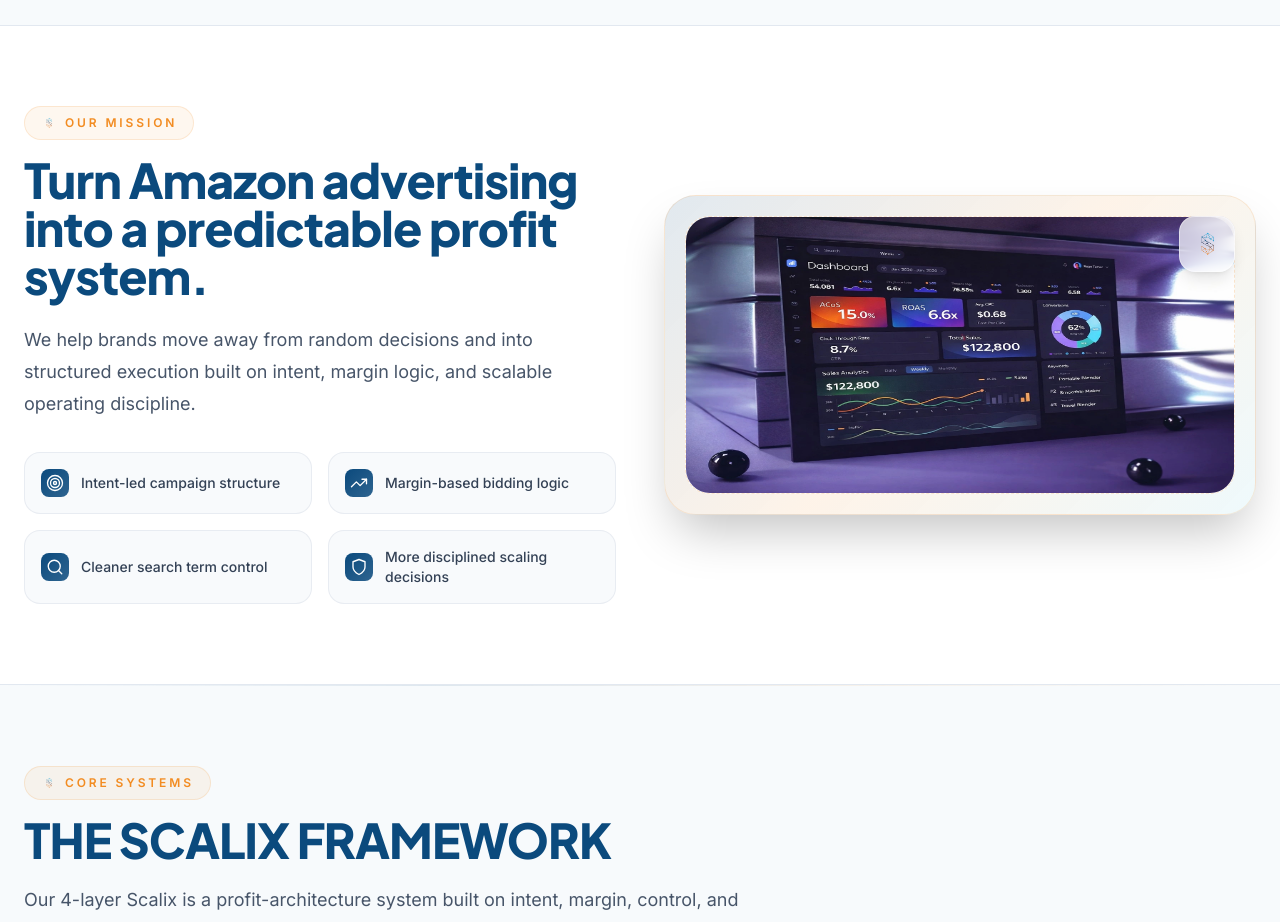
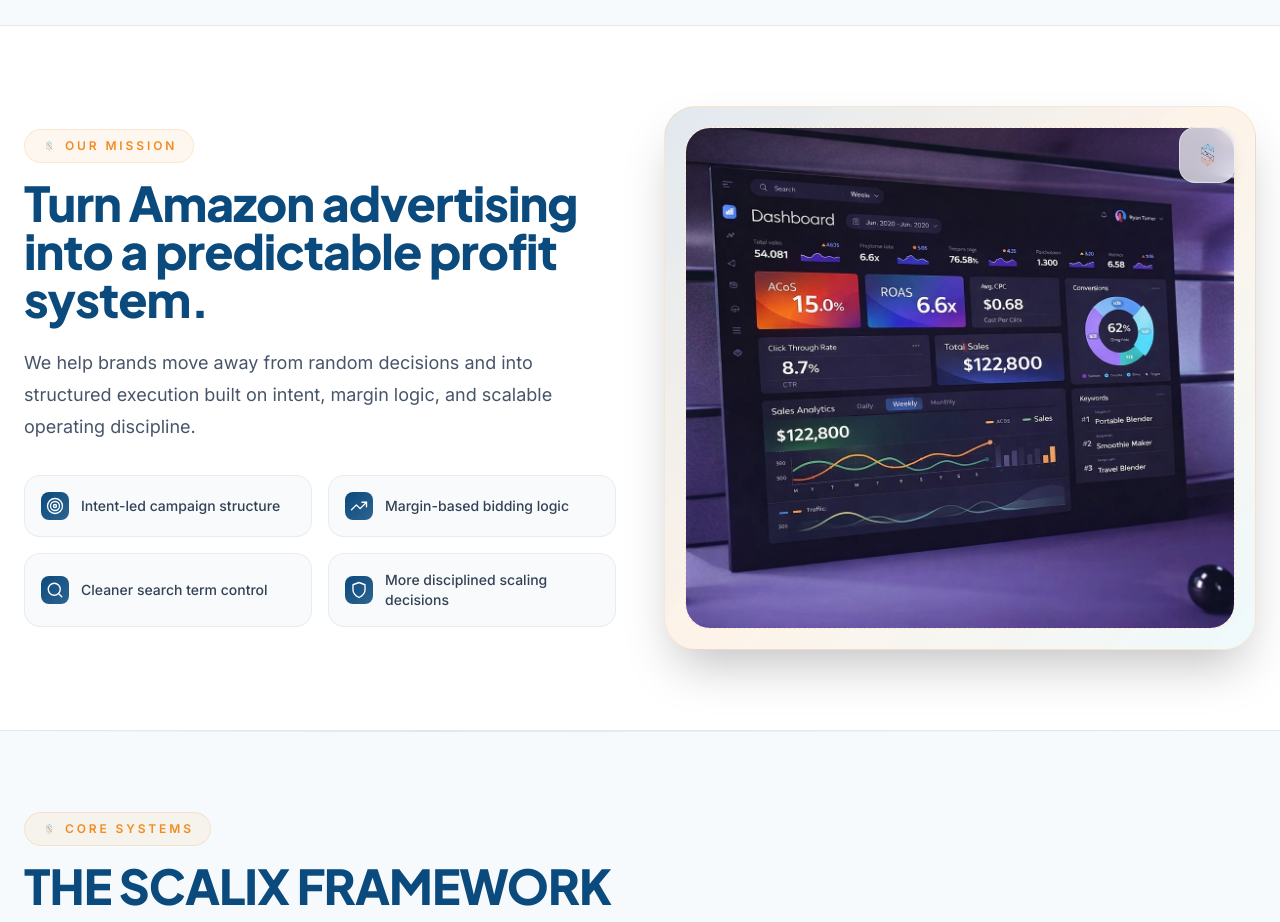
Before and after one commit to Devansh8472/Scalix, a React (Vite) app: page / in a window 1280 px wide. Shown: the part 1760-2682 px from the top of the page. Built offline with nearby package versions, Linux system fonts and the light colour scheme.

Commit message:
Hero Page ModifY

```diff
--- a/src/App.tsx
+++ b/src/App.tsx
@@ -1112,8 +1112,7 @@
               label="Premium dashboard visual: half-cut Amazon PPC analytics interface with ACOS, ROAS, CTR, CPC, purchase and sales blocks in a premium layout."
               imageSrc={missionImage}
               imageAlt="Amazon PPC analytics dashboard"
-              stretchToFit
-              heightClass="h-80"
+              heightClass="h-96 md:h-[30rem] lg:h-[34rem]"
             />
           </div>
         </section>
```
